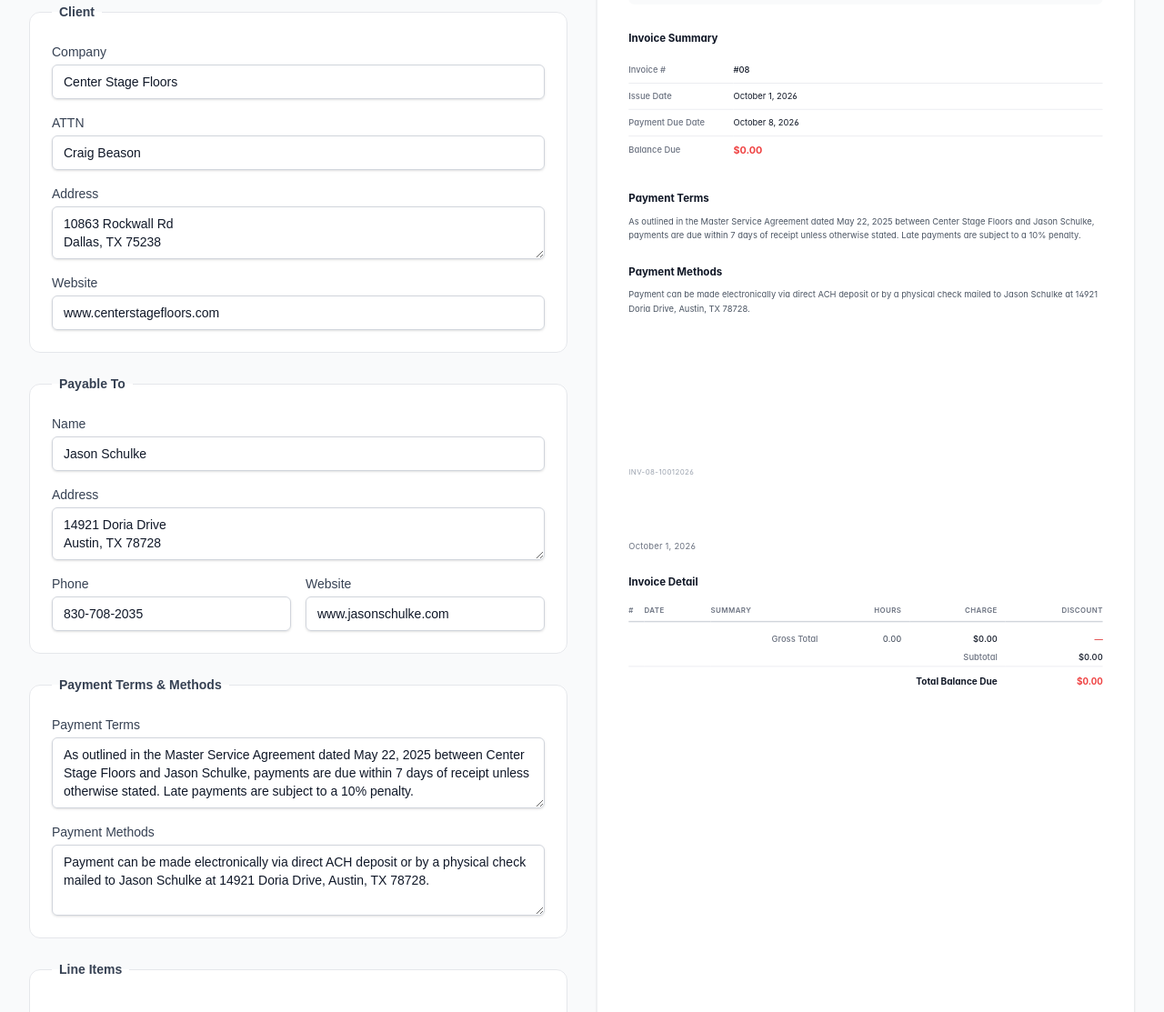
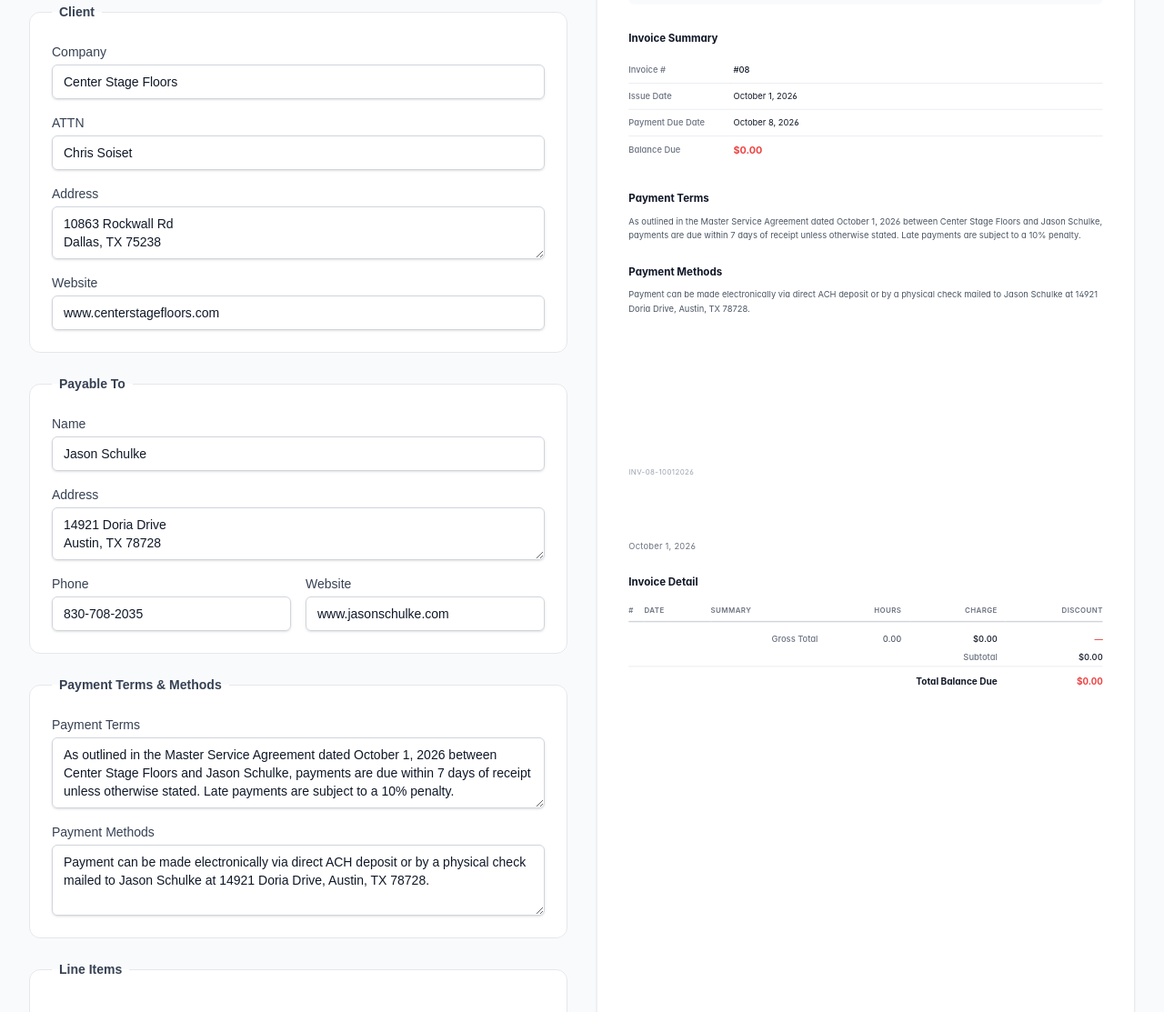
Before and after one commit to jasonschulke/prepwork, a website: page invoice-generator/index.html in a window 1280 px wide. Shown: the part 350-1463 px from the top of the page at 91% size. Drawn offline with Linux system fonts and the light colour scheme; a web font is replaced by a local one.

Commit message:
Update client details and MSA reference
Updated client attention name and payment terms in the invoice.

```diff
--- a/invoice-generator/index.html
+++ b/invoice-generator/index.html
@@ -131,7 +131,7 @@
             </div>
             <div class="col-span-2">
               <label for="clientAttn" class="block text-sm font-medium text-gray-700">ATTN</label>
-              <input type="text" id="clientAttn" value="Craig Beason" oninput="updatePreview()" class="mt-1 block w-full rounded-md border border-gray-300 px-3 py-2 text-sm shadow-sm focus:border-red-500 focus:ring-red-500 focus:outline-none">
+              <input type="text" id="clientAttn" value="Chris Soiset" oninput="updatePreview()" class="mt-1 block w-full rounded-md border border-gray-300 px-3 py-2 text-sm shadow-sm focus:border-red-500 focus:ring-red-500 focus:outline-none">
             </div>
             <div class="col-span-2">
               <label for="clientAddress" class="block text-sm font-medium text-gray-700">Address</label>
@@ -175,7 +175,7 @@ Austin, TX 78728</textarea>
           <div class="space-y-4">
             <div>
               <label for="paymentTerms" class="block text-sm font-medium text-gray-700">Payment Terms</label>
-              <textarea id="paymentTerms" rows="3" oninput="updatePreview()" class="mt-1 block w-full rounded-md border border-gray-300 px-3 py-2 text-sm shadow-sm focus:border-red-500 focus:ring-red-500 focus:outline-none">As outlined in the Master Service Agreement dated May 22, 2025 between Center Stage Floors and Jason Schulke, payments are due within 7 days of receipt unless otherwise stated. Late payments are subject to a 10% penalty.</textarea>
+              <textarea id="paymentTerms" rows="3" oninput="updatePreview()" class="mt-1 block w-full rounded-md border border-gray-300 px-3 py-2 text-sm shadow-sm focus:border-red-500 focus:ring-red-500 focus:outline-none">As outlined in the Master Service Agreement dated October 1, 2026 between Center Stage Floors and Jason Schulke, payments are due within 7 days of receipt unless otherwise stated. Late payments are subject to a 10% penalty.</textarea>
             </div>
             <div>
               <label for="paymentMethods" class="block text-sm font-medium text-gray-700">Payment Methods</label>
```
